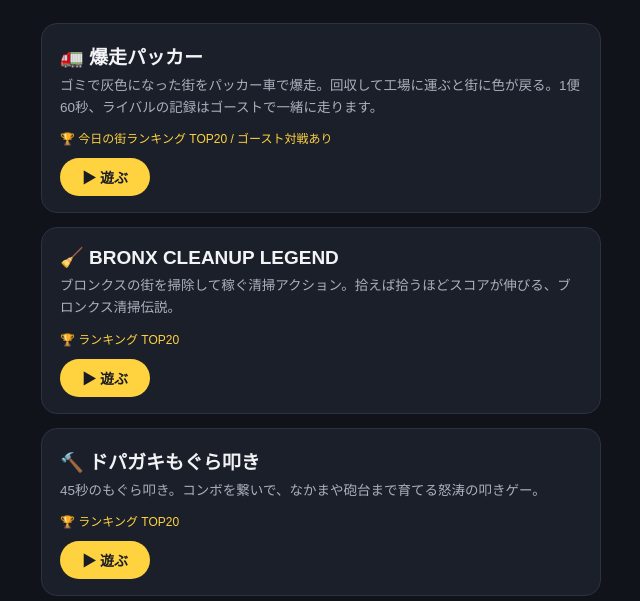
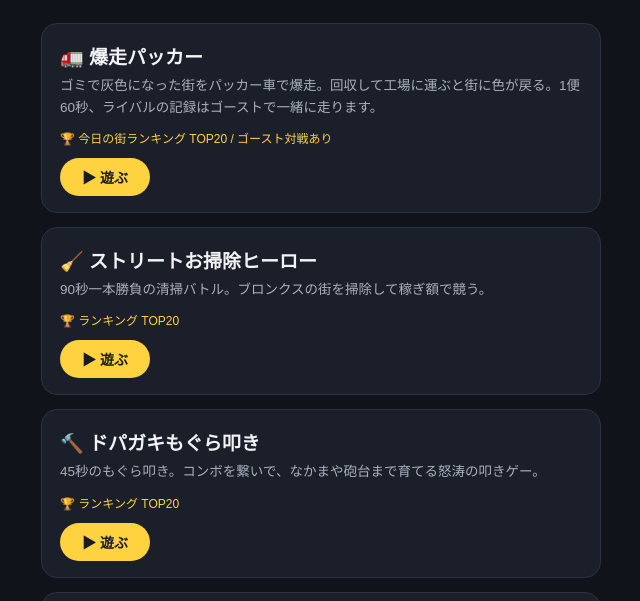
Before and after one commit to kuriipod-tech/kuriipod-tech.github.io, a plain HTML site: page index.html in a window 1280 px wide. Shown: the part 126-727 px from the top of the page, without its empty margins (319-959 px from the left). Drawn offline with Linux system fonts and the light colour scheme.

Commit message:
Add files via upload

```diff
--- a/index.html
+++ b/index.html
@@ -32,8 +32,8 @@
   </a>
 
   <a class="card" href="https://kuriipod-tech.github.io/street-cleanup-legend/">
-    <div class="ttl">🧹 BRONX CLEANUP LEGEND</div>
-    <p class="desc">ブロンクスの街を掃除して稼ぐ清掃アクション。拾えば拾うほどスコアが伸びる、ブロンクス清掃伝説。</p>
+    <div class="ttl">🧹 ストリートお掃除ヒーロー</div>
+    <p class="desc">90秒一本勝負の清掃バトル。ブロンクスの街を掃除して稼ぎ額で競う。</p>
     <div class="meta">🏆 ランキング TOP20</div>
     <span class="play">▶ 遊ぶ</span>
   </a>
```
